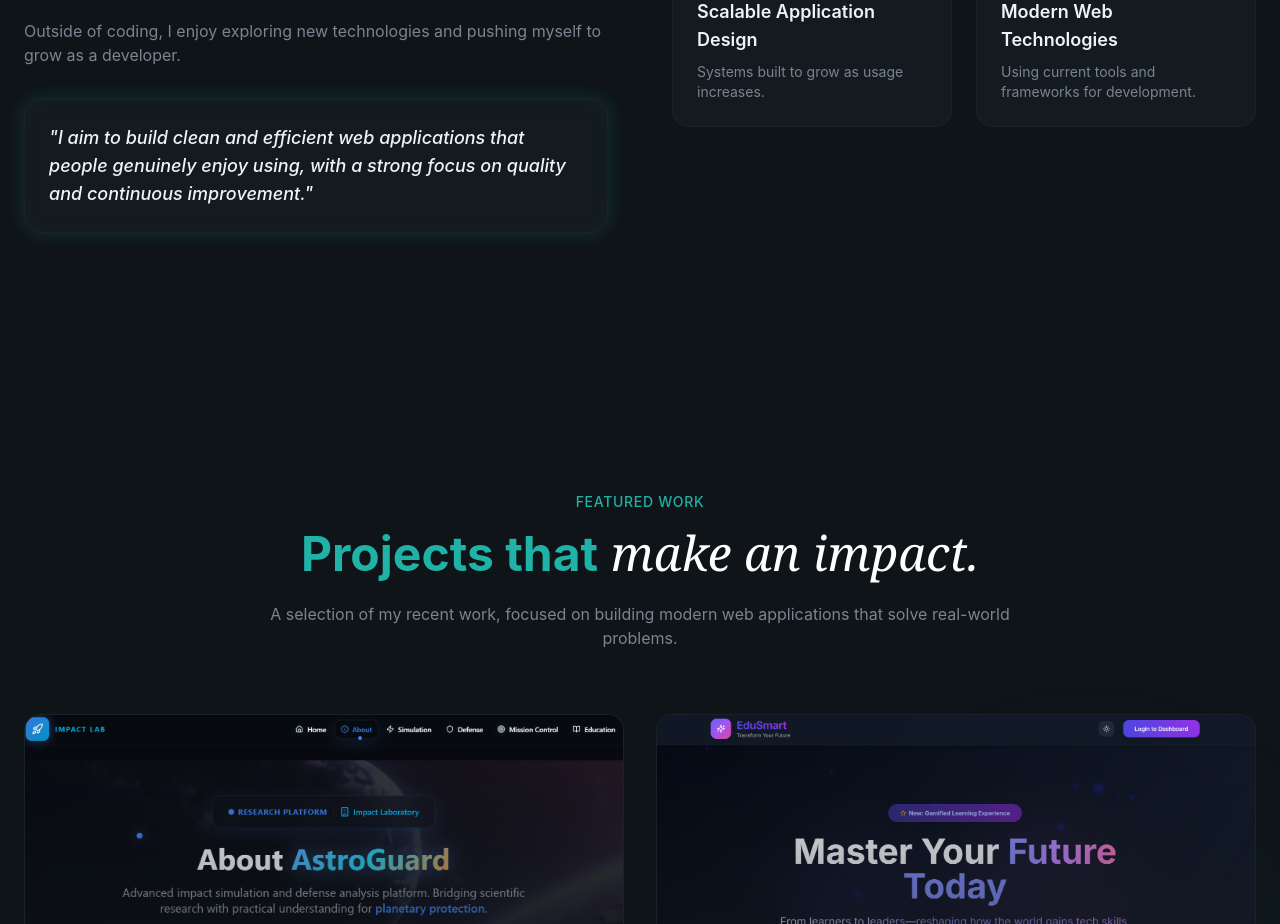
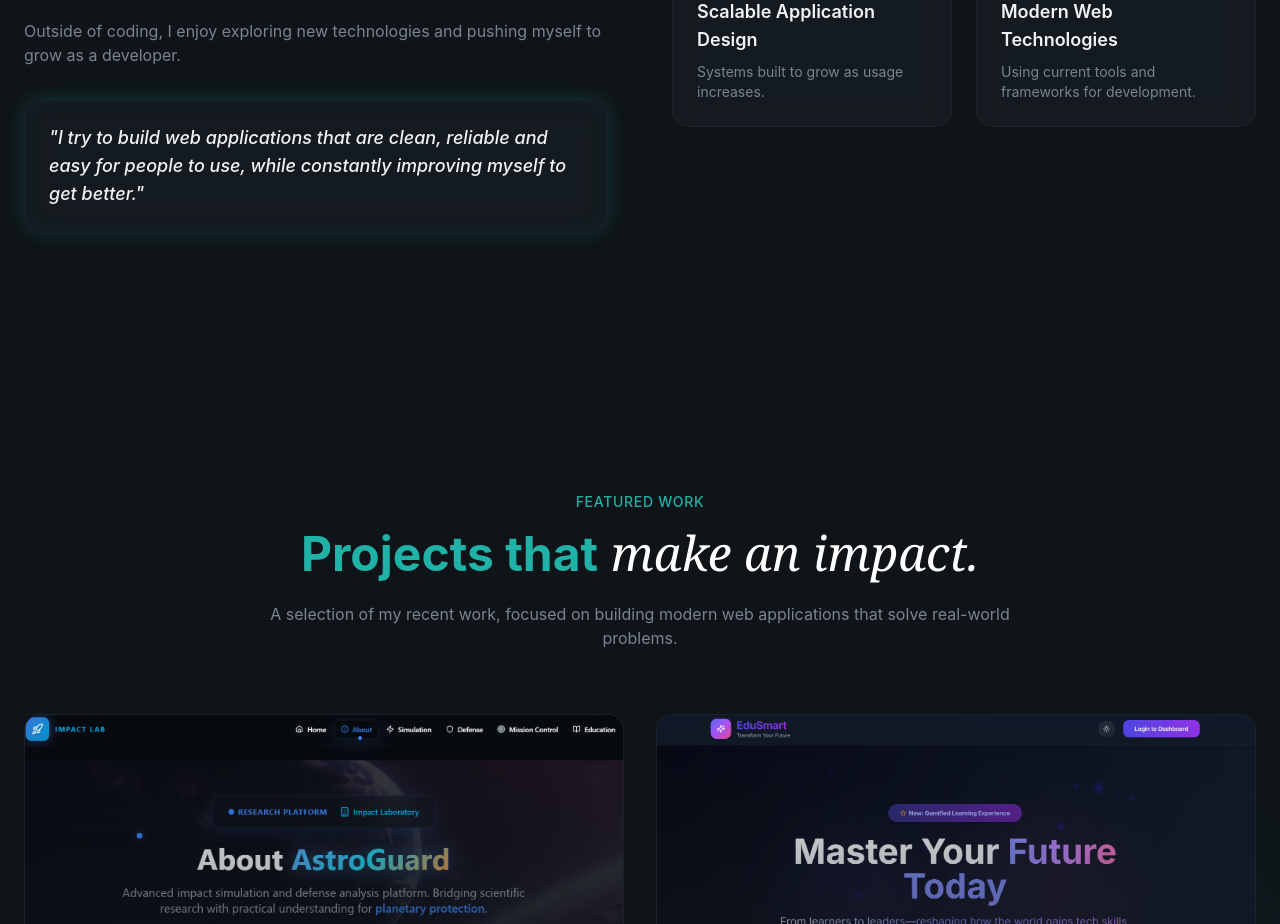
Before and after one commit to MohammedAmin67/portfolio, a React (Vite) app: page / in a window 1280 px wide. Shown: the part 1683-2607 px from the top of the page. Built offline with nearby package versions, Linux system fonts and the light colour scheme.

Commit message:
profile update

```diff
--- a/src/sections/About.jsx
+++ b/src/sections/About.jsx
@@ -70,9 +70,9 @@ export const About = () => {
 
             <div className="glass rounded-2xl p-6 glow-border animate-fade-in animation-delay-300">
               <p className="text-lg font-medium italic text-foreground">
-                "I aim to build clean and efficient web applications that people
-                genuinely enjoy using, with a strong focus on quality and
-                continuous improvement."
+                "I try to build web applications that are clean, reliable and
+                easy for people to use, while constantly improving myself to get
+                better."
               </p>
             </div>
           </div>
```
